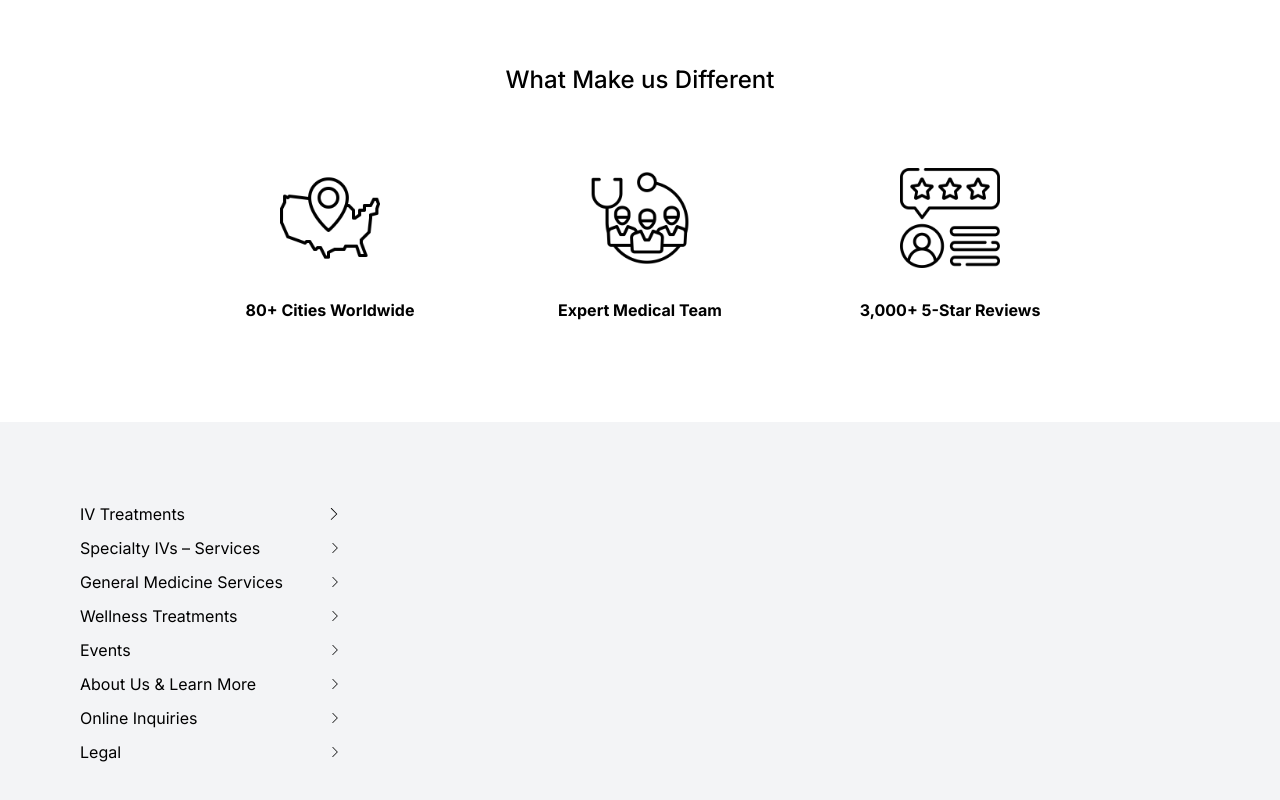
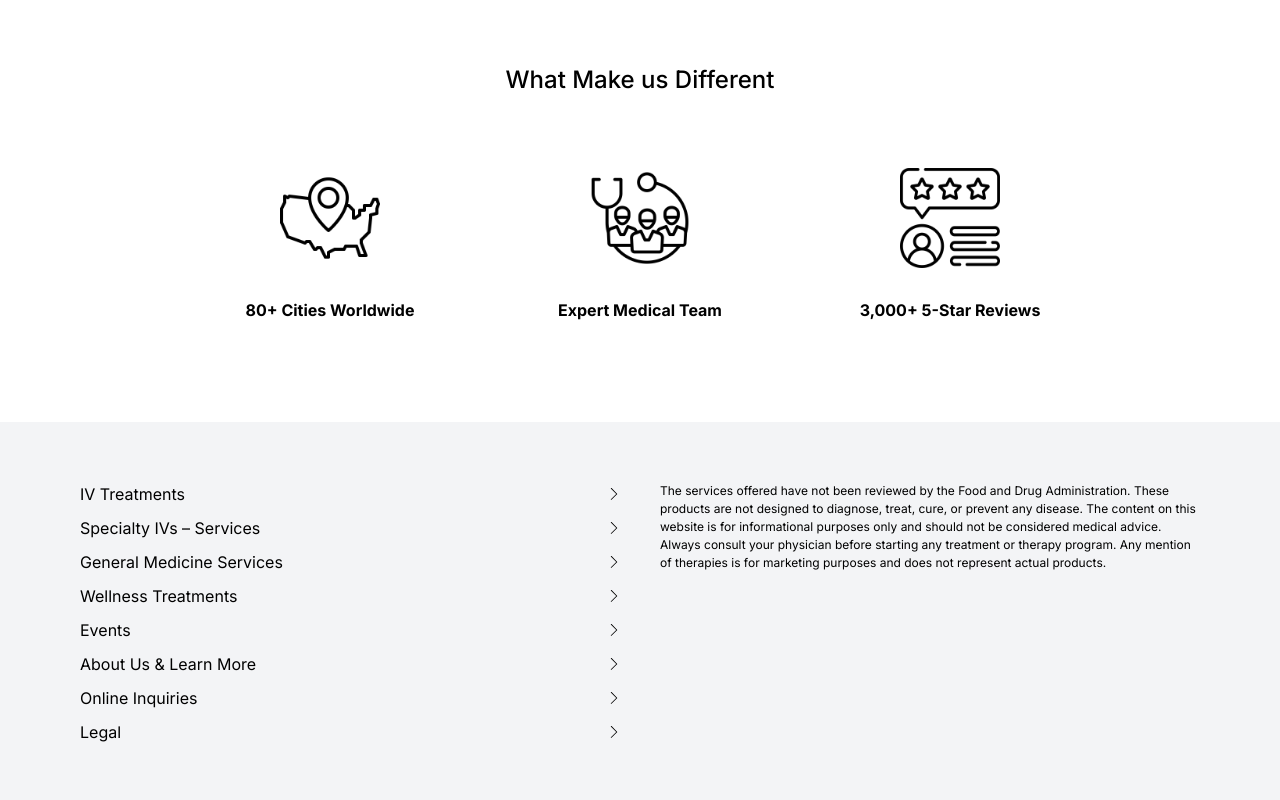
Before and after one commit to AmashChaudhry/pony-party, a Next.js app: page / in a window 1280 px wide. Shown: the part 2069-2869 px from the top of the page. Built offline with nearby package versions, Linux system fonts and the light colour scheme; no server answers.

Commit message:
footer miner changes

```diff
--- a/src/components/footer.jsx
+++ b/src/components/footer.jsx
@@ -4,11 +4,12 @@ import { SlArrowRight } from "react-icons/sl";
 
 export default function Footer() {
     return (
-        <div className="flex flex-row bg-gray-100 p-[80px]">
-            <div className="flex flex-col">
+        <div className="flex flex-col bg-gray-100">
+            <div className=" flex flex-col w-full max-w-[1200px] mx-auto">
+                <div className="flex flex-row w-[100%]">
+                    <div className="flex flex-col w-[50%] mx-auto py-[40px] pr-[10px] pl-[20px] sm:py-[60px] sm:pr-[20px] sm:pl-[40px]">
                         <ul>
-
-                    <div className="relative w-[260px] overflow-hidden mb-[10px]">
+                            <li className="relative w-full overflow-hidden mb-[10px]">
                                 <input
                                     type="checkbox"
                                     className="peer absolute top-0 inset-x-0 w-full h-[24px] opacity-0 z-10 cursor-pointer"
@@ -25,37 +26,142 @@ export default function Footer() {
                                         treatments are shareable if the member is present and also receiving treatment.
                                     </p>
                                 </div>
+                            </li>
+                            <li className="relative w-full overflow-hidden mb-[10px]">
+                                <input
+                                    type="checkbox"
+                                    className="peer absolute top-0 inset-x-0 w-full h-[24px] opacity-0 z-10 cursor-pointer"
+                                />
+                                <div className="w-full pr-5 flex items-center justify-between">
+                                    <p className="w-[250px]">Specialty IVs – Services</p>
                                 </div>
-
-                    <li className="mb-[10px] flex items-center">
-                        <p className="w-[250px]">Specialty IVs – Services</p>
-                        <SlArrowRight size={10} />
+                                <div className="absolute right-0 top-1.5 text-black transition-transform duration-500 peer-checked:rotate-90">
+                                    <SlArrowRight size={12} />
+                                </div>
+                                <div className="overflow-hidden transition-all duration-500 max-h-0 peer-checked:max-h-40">
+                                    <p className="text-[12px] mt-2">
+                                        Basic and Premium plan treatments are non-transferrable. Elite and Platinum plan
+                                        treatments are shareable if the member is present and also receiving treatment.
+                                    </p>
+                                </div>
                             </li>
-                    <li className="mb-[10px] flex items-center">
+                            <li className="relative w-full overflow-hidden mb-[10px]">
+                                <input
+                                    type="checkbox"
+                                    className="peer absolute top-0 inset-x-0 w-full h-[24px] opacity-0 z-10 cursor-pointer"
+                                />
+                                <div className="w-full pr-5 flex items-center justify-between">
                                     <p className="w-[250px]">General Medicine Services</p>
-                        <SlArrowRight size={10} />
+                                </div>
+                                <div className="absolute right-0 top-1.5 text-black transition-transform duration-500 peer-checked:rotate-90">
+                                    <SlArrowRight size={12} />
+                                </div>
+                                <div className="overflow-hidden transition-all duration-500 max-h-0 peer-checked:max-h-40">
+                                    <p className="text-[12px] mt-2">
+                                        Basic and Premium plan treatments are non-transferrable. Elite and Platinum plan
+                                        treatments are shareable if the member is present and also receiving treatment.
+                                    </p>
+                                </div>
                             </li>
-                    <li className="mb-[10px] flex items-center">
+                            <li className="relative w-full overflow-hidden mb-[10px]">
+                                <input
+                                    type="checkbox"
+                                    className="peer absolute top-0 inset-x-0 w-full h-[24px] opacity-0 z-10 cursor-pointer"
+                                />
+                                <div className="w-full pr-5 flex items-center justify-between">
                                     <p className="w-[250px]">Wellness Treatments</p>
-                        <SlArrowRight size={10} />
+                                </div>
+                                <div className="absolute right-0 top-1.5 text-black transition-transform duration-500 peer-checked:rotate-90">
+                                    <SlArrowRight size={12} />
+                                </div>
+                                <div className="overflow-hidden transition-all duration-500 max-h-0 peer-checked:max-h-40">
+                                    <p className="text-[12px] mt-2">
+                                        Basic and Premium plan treatments are non-transferrable. Elite and Platinum plan
+                                        treatments are shareable if the member is present and also receiving treatment.
+                                    </p>
+                                </div>
                             </li>
-                    <li className="mb-[10px] flex items-center">
+                            <li className="relative w-full overflow-hidden mb-[10px]">
+                                <input
+                                    type="checkbox"
+                                    className="peer absolute top-0 inset-x-0 w-full h-[24px] opacity-0 z-10 cursor-pointer"
+                                />
+                                <div className="w-full pr-5 flex items-center justify-between">
                                     <p className="w-[250px]">Events</p>
-                        <SlArrowRight size={10} />
+                                </div>
+                                <div className="absolute right-0 top-1.5 text-black transition-transform duration-500 peer-checked:rotate-90">
+                                    <SlArrowRight size={12} />
+                                </div>
+                                <div className="overflow-hidden transition-all duration-500 max-h-0 peer-checked:max-h-40">
+                                    <p className="text-[12px] mt-2">
+                                        Basic and Premium plan treatments are non-transferrable. Elite and Platinum plan
+                                        treatments are shareable if the member is present and also receiving treatment.
+                                    </p>
+                                </div>
                             </li>
-                    <li className="mb-[10px] flex items-center">
+                            <li className="relative w-full overflow-hidden mb-[10px]">
+                                <input
+                                    type="checkbox"
+                                    className="peer absolute top-0 inset-x-0 w-full h-[24px] opacity-0 z-10 cursor-pointer"
+                                />
+                                <div className="w-full pr-5 flex items-center justify-between">
                                     <p className="w-[250px]">About Us & Learn More</p>
-                        <SlArrowRight size={10} />
+                                </div>
+                                <div className="absolute right-0 top-1.5 text-black transition-transform duration-500 peer-checked:rotate-90">
+                                    <SlArrowRight size={12} />
+                                </div>
+                                <div className="overflow-hidden transition-all duration-500 max-h-0 peer-checked:max-h-40">
+                                    <p className="text-[12px] mt-2">
+                                        Basic and Premium plan treatments are non-transferrable. Elite and Platinum plan
+                                        treatments are shareable if the member is present and also receiving treatment.
+                                    </p>
+                                </div>
                             </li>
-                    <li className="mb-[10px] flex items-center">
+                            <li className="relative w-full overflow-hidden mb-[10px]">
+                                <input
+                                    type="checkbox"
+                                    className="peer absolute top-0 inset-x-0 w-full h-[24px] opacity-0 z-10 cursor-pointer"
+                                />
+                                <div className="w-full pr-5 flex items-center justify-between">
                                     <p className="w-[250px]">Online Inquiries</p>
-                        <SlArrowRight size={10} />
+                                </div>
+                                <div className="absolute right-0 top-1.5 text-black transition-transform duration-500 peer-checked:rotate-90">
+                                    <SlArrowRight size={12} />
+                                </div>
+                                <div className="overflow-hidden transition-all duration-500 max-h-0 peer-checked:max-h-40">
+                                    <p className="text-[12px] mt-2">
+                                        Basic and Premium plan treatments are non-transferrable. Elite and Platinum plan
+                                        treatments are shareable if the member is present and also receiving treatment.
+                                    </p>
+                                </div>
                             </li>
-                    <li className="mb-[10px] flex items-center">
+                            <li className="relative w-full overflow-hidden mb-[10px]">
+                                <input
+                                    type="checkbox"
+                                    className="peer absolute top-0 inset-x-0 w-full h-[24px] opacity-0 z-10 cursor-pointer"
+                                />
+                                <div className="w-full pr-5 flex items-center justify-between">
                                     <p className="w-[250px]">Legal</p>
-                        <SlArrowRight size={10} />
+                                </div>
+                                <div className="absolute right-0 top-1.5 text-black transition-transform duration-500 peer-checked:rotate-90">
+                                    <SlArrowRight size={12} />
+                                </div>
+                                <div className="overflow-hidden transition-all duration-500 max-h-0 peer-checked:max-h-40">
+                                    <p className="text-[12px] mt-2">
+                                        Basic and Premium plan treatments are non-transferrable. Elite and Platinum plan
+                                        treatments are shareable if the member is present and also receiving treatment.
+                                    </p>
+                                </div>
                             </li>
                         </ul>
+                    </div>
+                    <div className="w-[50%] py-[40px] pr-[20px] pl-[10px] sm:py-[60px] sm:pr-[40px] pl-[20px]">
+                        <p className="text-[12px]">The services offered have not been reviewed by the Food and Drug Administration. These products are not designed to diagnose, treat, cure, or prevent any disease. The content on this website is for informational purposes only and should not be considered medical advice. Always consult your physician before starting any treatment or therapy program. Any mention of therapies is for marketing purposes and does not represent actual products.</p>
+                    </div>
+                </div>
+                <div>
+
+                </div>
             </div>
         </div>
     );
```
Lines whose indentation alone changed are shown as unchanged.
